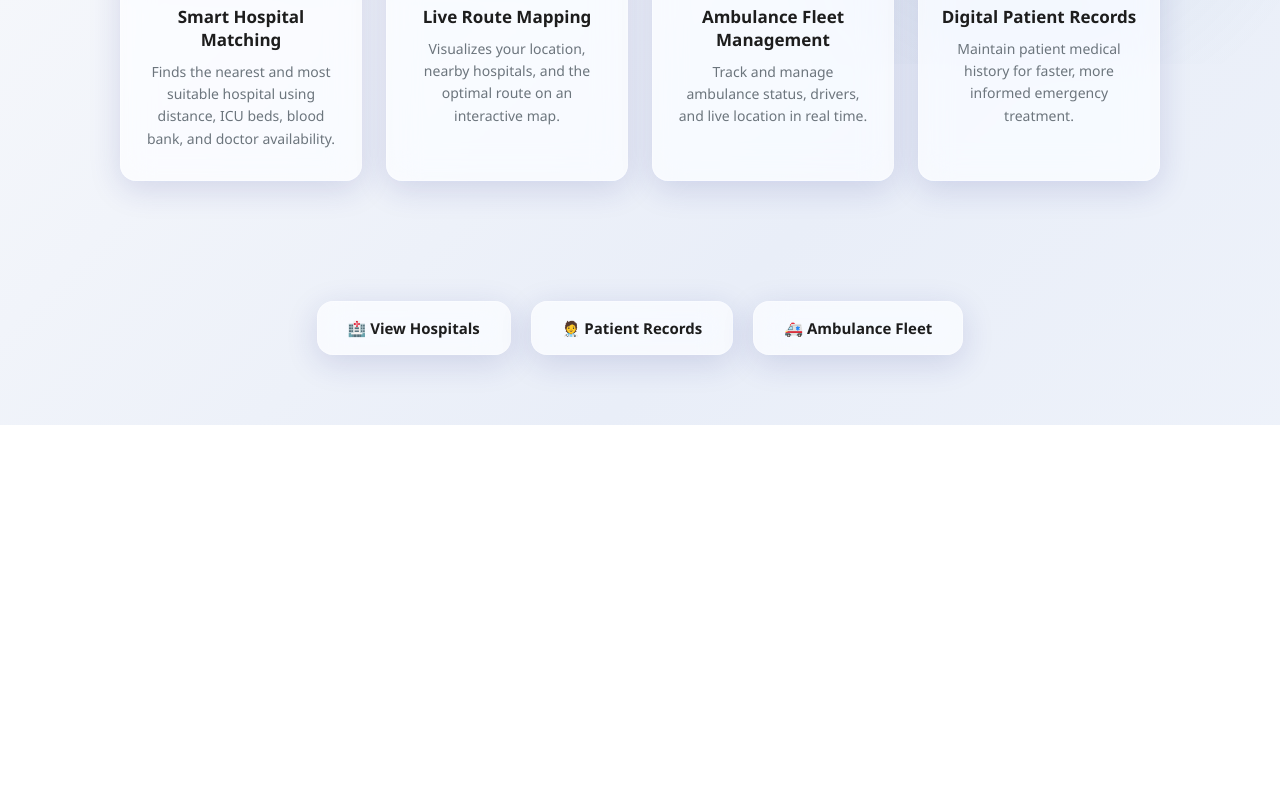
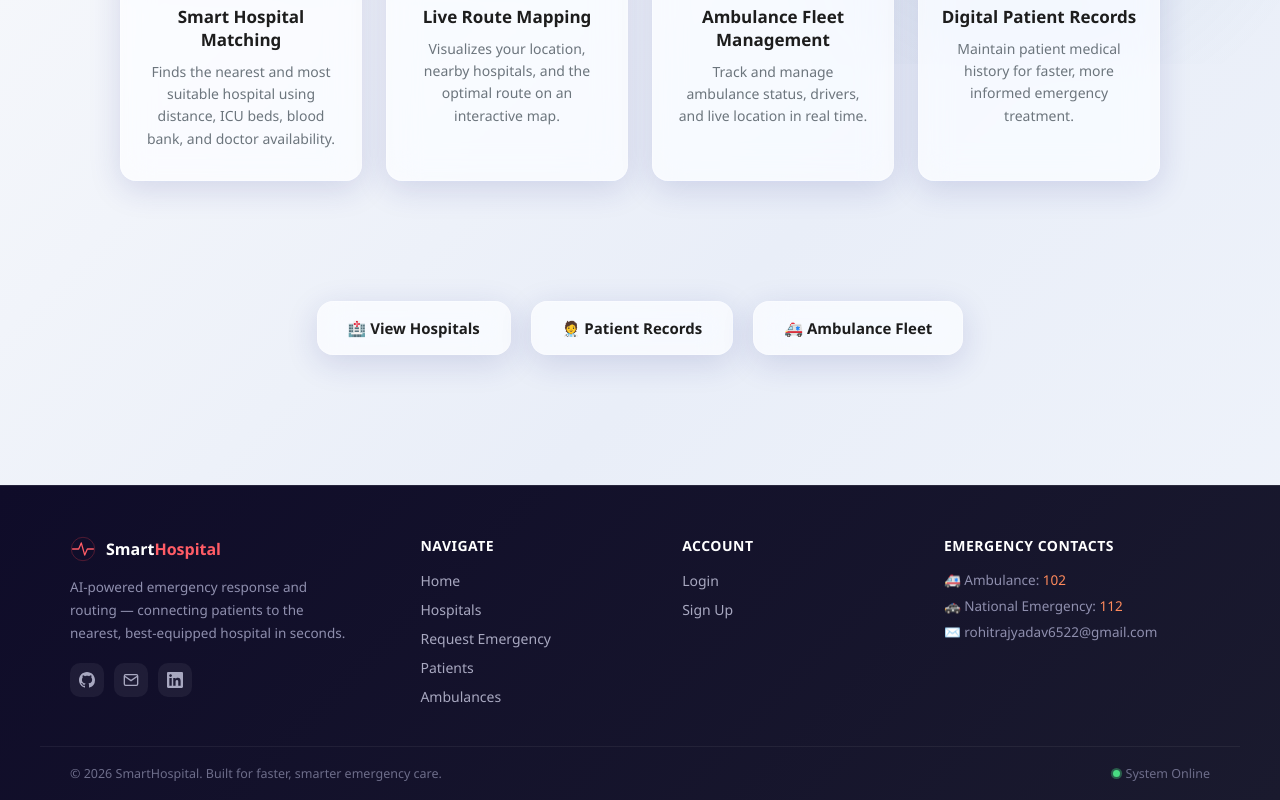
Before and after one commit to rohit6522/smart-hospital-emergency-system, a React (Vite) app in the folder emergencyresponsesystem-frontend/: page / in a window 1280 px wide. Shown: the part 816-1616 px from the top of the page. Before the commit the page ends 1241 px from the top, so only its background shows below. Built offline with nearby package versions, Linux system fonts and the light colour scheme; no server answers.

Commit message:
Add fully functional footer with navigation links, emergency contacts, and social links

```diff
--- a/emergencyresponsesystem-frontend/src/App.jsx
+++ b/emergencyresponsesystem-frontend/src/App.jsx
@@ -11,6 +11,7 @@ import Login from "./pages/Login";
 import Signup from "./pages/Signup";
 import AdminRoute from "./components/AdminRoute";
 import AdminDashboard from "./pages/AdminDashboard";
+import Footer from "./components/Footer";
 
 
 function App() {
@@ -29,6 +30,7 @@ function App() {
         <Route path="/signup" element={<Signup />} />
         <Route path="/dashboard" element={<AdminRoute><AdminDashboard /></AdminRoute>} />
       </Routes>
+      <Footer/>
     </BrowserRouter>
   );
 }
--- /dev/null
+++ b/emergencyresponsesystem-frontend/src/components/Footer.jsx
@@ -0,0 +1,227 @@
+import { Link } from "react-router-dom";
+import { useAuth } from "../context/AuthContext";
+
+function Footer() {
+  const { user } = useAuth();
+  const year = new Date().getFullYear();
+
+  const linkStyle = {
+    color: "#a8a8c0",
+    textDecoration: "none",
+    fontSize: "14px",
+    transition: "color 0.2s ease",
+    display: "block",
+    marginBottom: "10px",
+  };
+
+  const headingStyle = {
+    color: "#ffffff",
+    fontSize: "14px",
+    fontWeight: "700",
+    letterSpacing: "0.5px",
+    marginBottom: "16px",
+    textTransform: "uppercase",
+  };
+
+  return (
+    <footer
+      style={{
+        background: "linear-gradient(135deg, #0f0c29 0%, #1a1a2e 100%)",
+        color: "#a8a8c0",
+        marginTop: "60px",
+        borderTop: "1px solid rgba(255,255,255,0.08)",
+      }}
+    >
+      <div
+        className="footer-grid"
+        style={{
+          maxWidth: "1200px",
+          margin: "0 auto",
+          padding: "50px 30px 30px",
+          display: "grid",
+          gridTemplateColumns: "1.4fr 1fr 1fr 1.2fr",
+          gap: "40px",
+        }}
+      >
+        {/* Brand column */}
+        <div>
+          <div style={{ display: "flex", alignItems: "center", gap: "10px", marginBottom: "14px" }}>
+            <svg width="26" height="26" viewBox="0 0 60 60" fill="none">
+              <circle cx="30" cy="30" r="27" stroke="rgba(230,57,70,0.35)" strokeWidth="2" />
+              <path
+                d="M6 30 H20 L26 16 L34 44 L40 30 H54"
+                stroke="#ff5c66"
+                strokeWidth="3"
+                strokeLinecap="round"
+                strokeLinejoin="round"
+                fill="none"
+              />
+            </svg>
+            <span style={{ fontSize: "16px", fontWeight: "800", color: "white" }}>
+              Smart<span style={{ color: "#ff5c66" }}>Hospital</span>
+            </span>
+          </div>
+          <p style={{ fontSize: "13.5px", lineHeight: "1.7", color: "#8f8fae", maxWidth: "280px" }}>
+            AI-powered emergency response and routing — connecting patients to the
+            nearest, best-equipped hospital in seconds.
+          </p>
+          <div style={{ display: "flex", gap: "10px", marginTop: "18px" }}>
+            <a
+              href="https://github.com/rohit6522/smart-hospital-emergency-system"
+              target="_blank"
+              rel="noopener noreferrer"
+              style={socialIconStyle}
+              aria-label="GitHub Repository"
+            >
+              <GitHubIcon />
+            </a>
+            <a
+              href="mailto:rohitrajyadav6522@gmail.com"
+              style={socialIconStyle}
+              aria-label="Email"
+            >
+              <MailIcon />
+            </a>
+            <a
+              href="https://www.linkedin.com"
+              target="_blank"
+              rel="noopener noreferrer"
+              style={socialIconStyle}
+              aria-label="LinkedIn"
+            >
+              <LinkedInIcon />
+            </a>
+          </div>
+        </div>
+
+        {/* Navigate column */}
+        <div>
+          <div style={headingStyle}>Navigate</div>
+          <Link to="/" style={linkStyle} onMouseEnter={(e) => (e.target.style.color = "#fff")} onMouseLeave={(e) => (e.target.style.color = "#a8a8c0")}>Home</Link>
+          <Link to="/hospitals" style={linkStyle} onMouseEnter={(e) => (e.target.style.color = "#fff")} onMouseLeave={(e) => (e.target.style.color = "#a8a8c0")}>Hospitals</Link>
+          <Link to="/request-emergency" style={linkStyle} onMouseEnter={(e) => (e.target.style.color = "#fff")} onMouseLeave={(e) => (e.target.style.color = "#a8a8c0")}>Request Emergency</Link>
+          <Link to="/patients" style={linkStyle} onMouseEnter={(e) => (e.target.style.color = "#fff")} onMouseLeave={(e) => (e.target.style.color = "#a8a8c0")}>Patients</Link>
+          <Link to="/ambulances" style={linkStyle} onMouseEnter={(e) => (e.target.style.color = "#fff")} onMouseLeave={(e) => (e.target.style.color = "#a8a8c0")}>Ambulances</Link>
+        </div>
+
+        {/* Account column */}
+        <div>
+          <div style={headingStyle}>Account</div>
+          {user ? (
+            <>
+              {user.role === "ADMIN" && (
+                <Link to="/dashboard" style={linkStyle} onMouseEnter={(e) => (e.target.style.color = "#fff")} onMouseLeave={(e) => (e.target.style.color = "#a8a8c0")}>Dashboard</Link>
+              )}
+              <span style={{ ...linkStyle, cursor: "default" }}>
+                Signed in as {user.fullName || user.username}
+              </span>
+            </>
+          ) : (
+            <>
+              <Link to="/login" style={linkStyle} onMouseEnter={(e) => (e.target.style.color = "#fff")} onMouseLeave={(e) => (e.target.style.color = "#a8a8c0")}>Login</Link>
+              <Link to="/signup" style={linkStyle} onMouseEnter={(e) => (e.target.style.color = "#fff")} onMouseLeave={(e) => (e.target.style.color = "#a8a8c0")}>Sign Up</Link>
+            </>
+          )}
+        </div>
+
+        {/* Contact column */}
+        <div>
+          <div style={headingStyle}>Emergency Contacts</div>
+          <p style={{ fontSize: "13.5px", margin: "0 0 8px", color: "#8f8fae" }}>
+            🚑 Ambulance: <a href="tel:102" style={{ color: "#ff8a5c", textDecoration: "none" }}>102</a>
+          </p>
+          <p style={{ fontSize: "13.5px", margin: "0 0 8px", color: "#8f8fae" }}>
+            🚓 National Emergency: <a href="tel:112" style={{ color: "#ff8a5c", textDecoration: "none" }}>112</a>
+          </p>
+          <p style={{ fontSize: "13.5px", margin: "0 0 8px", color: "#8f8fae" }}>
+            ✉️ <a href="mailto:rohitrajyadav6522@gmail.com" style={{ color: "#8f8fae", textDecoration: "none" }}>rohitrajyadav6522@gmail.com</a>
+          </p>
+        </div>
+      </div>
+
+      <div
+        style={{
+          borderTop: "1px solid rgba(255,255,255,0.06)",
+          padding: "18px 30px",
+          display: "flex",
+          justifyContent: "space-between",
+          flexWrap: "wrap",
+          gap: "10px",
+          maxWidth: "1200px",
+          margin: "0 auto",
+          fontSize: "12.5px",
+          color: "#6d6d8a",
+        }}
+      >
+        <span>© {year} SmartHospital. Built for faster, smarter emergency care.</span>
+        <span style={{ display: "flex", alignItems: "center", gap: "6px" }}>
+          <span className="footer-live-dot" /> System Online
+        </span>
+      </div>
+
+      <style>{`
+        @keyframes footerLivePulse {
+          0%, 100% { box-shadow: 0 0 0 0 rgba(72, 220, 130, 0.6); }
+          70% { box-shadow: 0 0 0 5px rgba(72, 220, 130, 0); }
+        }
+        .footer-live-dot {
+          width: 7px;
+          height: 7px;
+          border-radius: 50%;
+          background: #48dc82;
+          display: inline-block;
+          animation: footerLivePulse 1.8s infinite;
+        }
+        @media (max-width: 800px) {
+          .footer-grid {
+            grid-template-columns: 1fr 1fr !important;
+          }
+        }
+        @media (max-width: 480px) {
+          .footer-grid {
+            grid-template-columns: 1fr !important;
+          }
+        }
+      `}</style>
+    </footer>
+  );
+}
+
+const socialIconStyle = {
+  width: "34px",
+  height: "34px",
+  borderRadius: "10px",
+  background: "rgba(255,255,255,0.06)",
+  display: "flex",
+  alignItems: "center",
+  justifyContent: "center",
+  color: "#a8a8c0",
+  transition: "background 0.2s ease, color 0.2s ease",
+};
+
+function GitHubIcon() {
+  return (
+    <svg width="16" height="16" viewBox="0 0 24 24" fill="currentColor">
+      <path d="M12 0C5.37 0 0 5.37 0 12c0 5.31 3.435 9.795 8.205 11.385.6.105.825-.255.825-.57 0-.285-.015-1.23-.015-2.235-3.015.555-3.795-.735-4.035-1.41-.135-.345-.72-1.41-1.23-1.695-.42-.225-1.02-.78-.015-.795.945-.015 1.62.87 1.845 1.23 1.08 1.815 2.805 1.305 3.495.99.105-.78.42-1.305.765-1.605-2.67-.3-5.46-1.335-5.46-5.925 0-1.305.465-2.385 1.23-3.225-.12-.3-.54-1.53.12-3.18 0 0 1.005-.315 3.3 1.23.96-.27 1.98-.405 3-.405s2.04.135 3 .405c2.295-1.56 3.3-1.23 3.3-1.23.66 1.65.24 2.88.12 3.18.765.84 1.23 1.905 1.23 3.225 0 4.605-2.805 5.625-5.475 5.925.435.375.81 1.095.81 2.22 0 1.605-.015 2.895-.015 3.3 0 .315.225.69.825.57A12.02 12.02 0 0024 12c0-6.63-5.37-12-12-12z" />
+    </svg>
+  );
+}
+
+function MailIcon() {
+  return (
+    <svg width="16" height="16" viewBox="0 0 24 24" fill="none" stroke="currentColor" strokeWidth="2">
+      <rect x="2" y="4" width="20" height="16" rx="2" />
+      <path d="m22 6-10 7L2 6" />
+    </svg>
+  );
+}
+
+function LinkedInIcon() {
+  return (
+    <svg width="16" height="16" viewBox="0 0 24 24" fill="currentColor">
+      <path d="M20.447 20.452h-3.554v-5.569c0-1.328-.027-3.037-1.852-3.037-1.853 0-2.136 1.445-2.136 2.939v5.667H9.351V9h3.414v1.561h.046c.477-.9 1.637-1.85 3.37-1.85 3.601 0 4.267 2.37 4.267 5.455v6.286zM5.337 7.433c-1.144 0-2.063-.926-2.063-2.065 0-1.138.92-2.063 2.063-2.063 1.14 0 2.064.925 2.064 2.063 0 1.139-.925 2.065-2.064 2.065zm1.782 13.019H3.555V9h3.564v11.452zM22.225 0H1.771C.792 0 0 .774 0 1.729v20.542C0 23.227.792 24 1.771 24h20.451C23.2 24 24 23.227 24 22.271V1.729C24 .774 23.2 0 22.222 0h.003z" />
+    </svg>
+  );
+}
+
+export default Footer;
```
